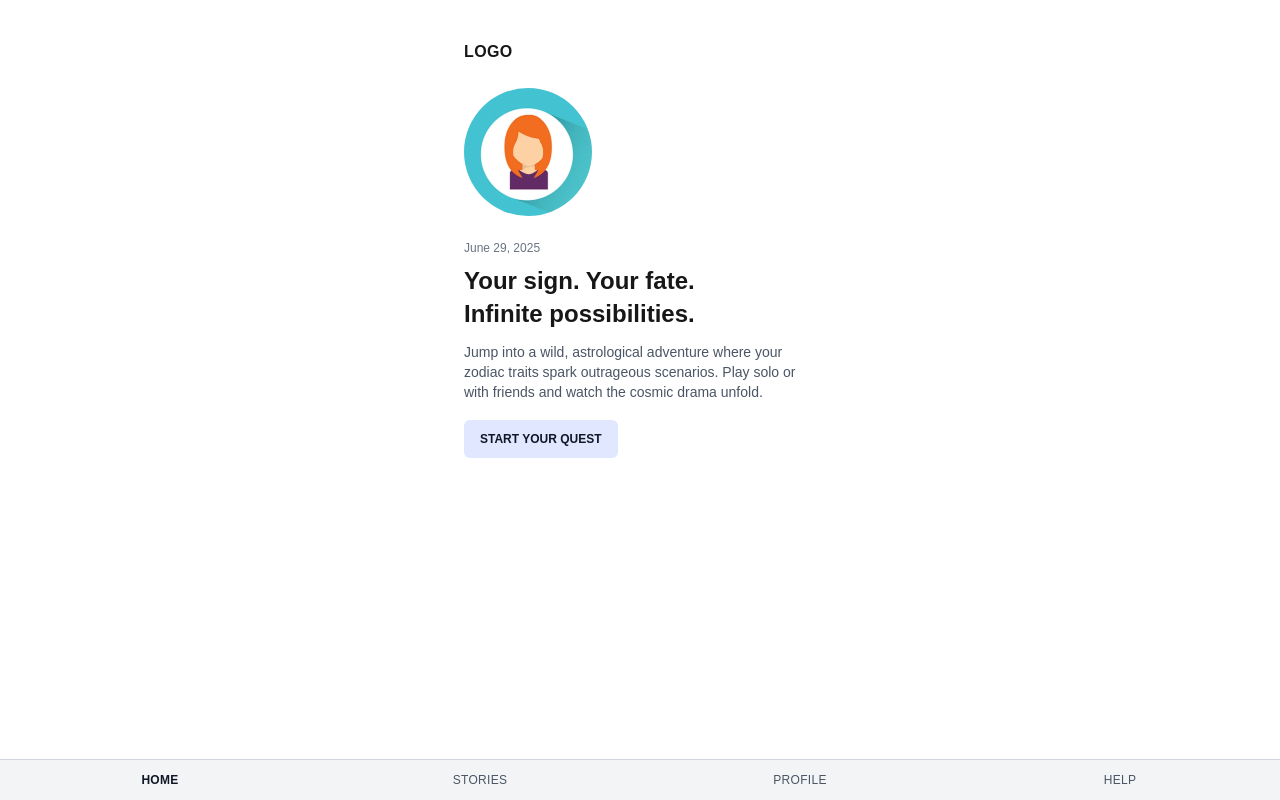
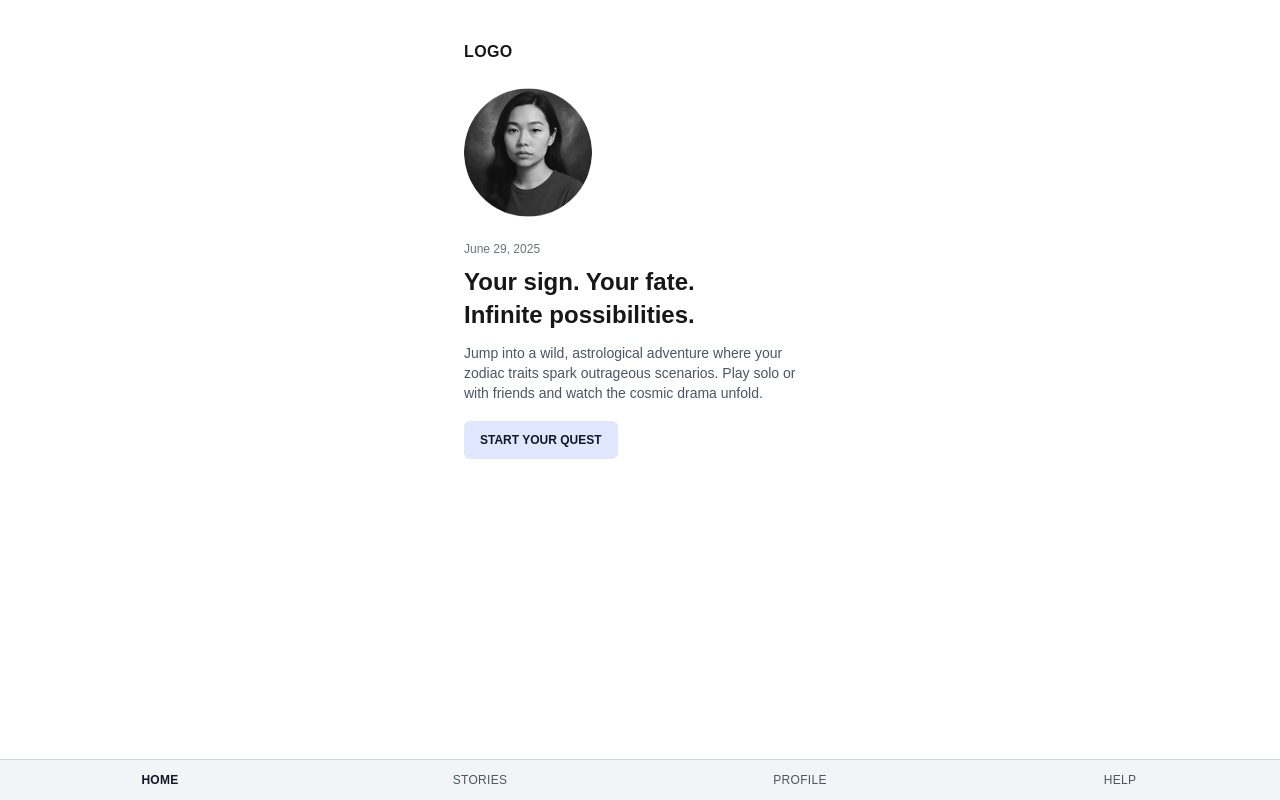
Before and after one commit to shanelledeveaux/chat-poc, a Next.js app: page / in a window 1280 px wide. Built offline with nearby package versions, Linux system fonts and the light colour scheme.

Commit message:
fix: clean up

```diff
--- a/src/app/api/chat/route.ts
+++ b/src/app/api/chat/route.ts
@@ -1,10 +1,8 @@
 import { NextResponse } from "next/server";
-import { createClient } from "@supabase/supabase-js";
 import { supabase } from "@/app/lib/supabaseClient";
 
 export const runtime = "nodejs";
-export const dynamic = 'force-dynamic'; // prevent static optimization
-
+export const dynamic = "force-dynamic"; // prevent static optimization
 
 interface PlayerCharacter {
   name: string;
@@ -23,7 +21,7 @@ function formatCharacters(characters: PlayerCharacter[]) {
 
 export async function POST(req: Request) {
   const body = await req.json();
-  console.log({chatRouteBody: body})
+  console.log({ chatRouteBody: body });
   const { gameId, characters, new_response } = body || {};
 
   // const isFirstStep = new_response?.step_number === 0; //until steps are implemented
@@ -34,14 +32,16 @@ export async function POST(req: Request) {
     .eq("room", gameId)
     .order("created_at", { ascending: true });
 
-
   const isFirstStep = priorResponses?.length == 1;
 
-  console.log({isFirstStep})
+  console.log({ isFirstStep });
   const responseMessages =
     priorResponses?.map((r: any) => ({
-      role: r.user_id == 'System' ? 'assistant' : 'user',
-      content: `${r.user_id} responds: ${r.content}`,
+      role: r.user_id == "Scenario" || r.user_id == null ? "assistant" : "user",
+      content:
+        r.user_id == "Scenario"
+          ? `${r.content}`
+          : `${r.user_id} responds: ${r.content}`,
     })) || [];
 
   if (new_response?.user_id && new_response?.content) {
@@ -66,8 +66,8 @@ ${formatCharacters(characters)}
 
 Respond with one short paragraph, max 2 sentences.`;
 
-console.log({systemPrompt})
-console.log({responseMessages})
+  console.log({ systemPrompt });
+  console.log({ responseMessages });
 
   const response = await fetch("https://api.openai.com/v1/chat/completions", {
     method: "POST",
--- a/src/app/components/ChatPanel/ChatPanel.tsx
+++ b/src/app/components/ChatPanel/ChatPanel.tsx
@@ -7,7 +7,7 @@ import {
   Message,
   MessageInput,
 } from "@chatscope/chat-ui-kit-react";
-import "./chatTheme.css";
+import "./ChatTheme.css";
 
 export type ChatMessage = {
   content: string;
--- a/src/app/components/ChatPanel/ChatTheme.css
+++ b/src/app/components/ChatPanel/ChatTheme.css
@@ -24,7 +24,6 @@
 
 /* Input editor */
 .chat-card .cs-message-input__content-editor-wrapper {
-  background: #fff;
   border: 1px solid #e5e7eb;
   border-radius: 8px;
   padding: 8px 10px;
--- a/src/app/layout.tsx
+++ b/src/app/layout.tsx
@@ -8,8 +8,8 @@ export default function RootLayout({
 }) {
   return (
     <html lang="en">
-      <body className="pb-12 bg-gray-950 text-white h-screen">
-        <main className="px-4 pt-4 pb-4 h-full">{children}</main>
+      <body className="bg-gray-950 text-white h-screen">
+        <main className="px-4 pt-4 pb-14 h-full">{children}</main>
         <NavBar />
       </body>
     </html>
--- a/src/app/stories/page.tsx
+++ b/src/app/stories/page.tsx
@@ -61,15 +61,14 @@ function StoryCard({ s }: { s: Story }) {
 
 export default function StoriesPage() {
   return (
-    <section className="max-w-sm mx-auto">
-      {/* Top bar like your mock */}
+    <section className="max-w-sm mx-auto h-full pb-12">
       <div className="flex items-center justify-between py-4">
         <span className="text-base font-semibold tracking-wide">LOGO</span>
-        {/* spacer for future actions */}
+
         <div className="w-10" />
       </div>
 
-      <div className="rounded-md overflow-y-auto">
+      <div className="rounded-md overflow-y-auto h-full">
         {STORIES.map((s, i) => (
           <StoryCard key={s.id} s={s} />
         ))}
```
Also changed, not shown: public/user-avatar.jpg.
